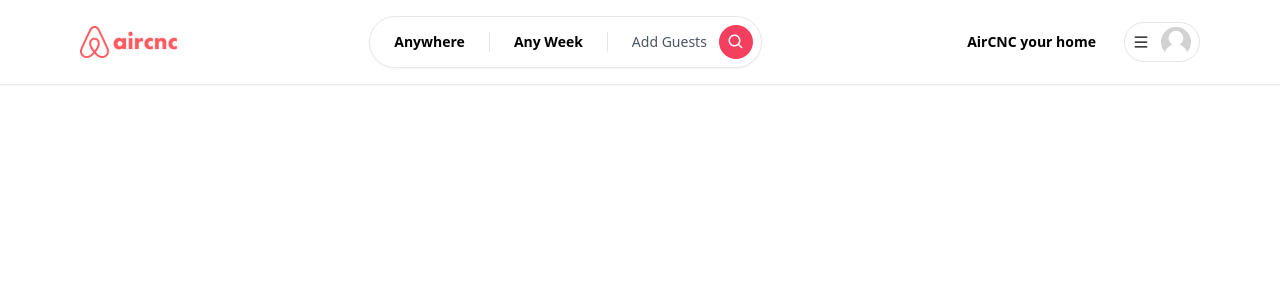
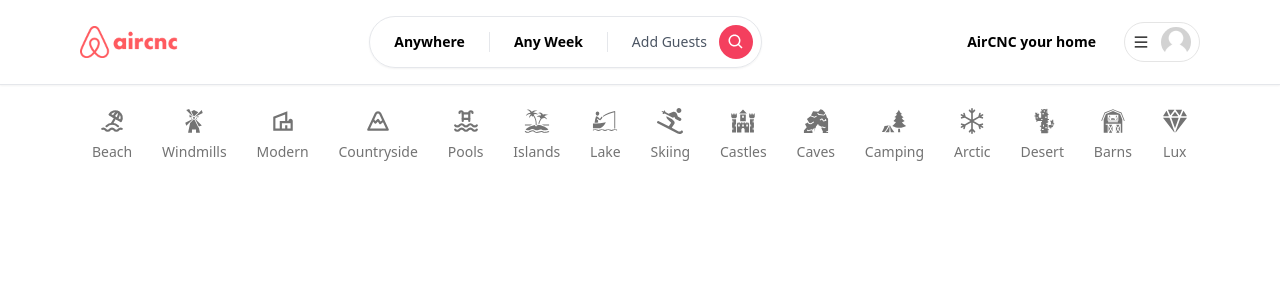
Before and after one commit to AbdullahWB/aircnc-project, a React (Vite) app: page / in a window 1280 px wide. Shown: the top 300 px of the page. Built offline with nearby package versions, Linux system fonts and the light colour scheme; no server answers.

Commit message:
make login

```diff
--- /dev/null
+++ b/src/Components/Categories/Categories.jsx
@@ -0,0 +1,22 @@
+import React from 'react';
+import Container from '../Shared/Container';
+import {categories} from './categoriesData'
+import CategoriesBox from './CategoriesBox';
+
+const Categories = () => {
+    return (
+        <Container>
+            <div className='pt-4 flex flex-row items-center justify-between overflow-x-auto'>
+                {
+                    categories.map((item) => <CategoriesBox
+                        key={item.label}
+                        label={item.label}
+                        icon={item.icon}
+                    ></CategoriesBox>)
+                }
+            </div>
+        </Container>
+    );
+};
+
+export default Categories;
--- /dev/null
+++ b/src/Components/Categories/CategoriesBox.jsx
@@ -0,0 +1,12 @@
+import React from 'react';
+
+const CategoriesBox = ({label, icon:Icon}) => {
+    return (
+        <div className='flex flex-col items-center justify-center gap-2 p-3 border-b-2 hover:text-neutral-800 border-transparent text-neutral-500'>
+            <Icon size={26} />
+            <div className='text-sm font-medium'>{label}</div>
+        </div>
+    );
+};
+
+export default CategoriesBox;
--- /dev/null
+++ b/src/Components/Categories/categoriesData.js
@@ -0,0 +1,93 @@
+import { TbBeach, TbMountain, TbPool } from 'react-icons/tb'
+import {
+  GiBarn,
+  GiBoatFishing,
+  GiCactus,
+  GiCastle,
+  GiCaveEntrance,
+  GiForestCamp,
+  GiIsland,
+  GiWindmill,
+} from 'react-icons/gi'
+import { FaSkiing } from 'react-icons/fa'
+import { BsSnow } from 'react-icons/bs'
+import { IoDiamond } from 'react-icons/io5'
+import { MdOutlineVilla } from 'react-icons/md'
+
+export const categories = [
+  {
+    label: 'Beach',
+    icon: TbBeach,
+    description: 'This property is close to the beach!',
+  },
+  {
+    label: 'Windmills',
+    icon: GiWindmill,
+    description: 'This property is has windmills!',
+  },
+  {
+    label: 'Modern',
+    icon: MdOutlineVilla,
+    description: 'This property is modern!',
+  },
+  {
+    label: 'Countryside',
+    icon: TbMountain,
+    description: 'This property is in the countryside!',
+  },
+  {
+    label: 'Pools',
+    icon: TbPool,
+    description: 'This is property has a beautiful pool!',
+  },
+  {
+    label: 'Islands',
+    icon: GiIsland,
+    description: 'This property is on an island!',
+  },
+  {
+    label: 'Lake',
+    icon: GiBoatFishing,
+    description: 'This property is near a lake!',
+  },
+  {
+    label: 'Skiing',
+    icon: FaSkiing,
+    description: 'This property has skiing activities!',
+  },
+  {
+    label: 'Castles',
+    icon: GiCastle,
+    description: 'This property is an ancient castle!',
+  },
+  {
+    label: 'Caves',
+    icon: GiCaveEntrance,
+    description: 'This property is in a spooky cave!',
+  },
+  {
+    label: 'Camping',
+    icon: GiForestCamp,
+    description: 'This property offers camping activities!',
+  },
+  {
+    label: 'Arctic',
+    icon: BsSnow,
+    description: 'This property is in arctic environment!',
+  },
+  {
+    label: 'Desert',
+    icon: GiCactus,
+    description: 'This property is in the desert!',
+  },
+  {
+    label: 'Barns',
+    icon: GiBarn,
+    description: 'This property is in a barn!',
+  },
+  {
+    label: 'Lux',
+    icon: IoDiamond,
+    description: 'This property is brand new and luxurious!',
+  },
+]
--- /dev/null
+++ b/src/Page/Home/Home.jsx
@@ -0,0 +1,12 @@
+import React from 'react';
+import Categories from '../../Components/Categories/Categories';
+
+const Home = () => {
+    return (
+        <div>
+            <Categories />
+        </div>
+    );
+};
+
+export default Home;
--- /dev/null
+++ b/src/Page/Login/Login.jsx
@@ -0,0 +1,143 @@
+import { Link, useNavigate } from 'react-router-dom'
+
+import { FcGoogle } from 'react-icons/fc'
+import { useContext, useRef } from 'react'
+import { AuthContext } from '../../providers/AuthProvider'
+import { toast } from 'react-hot-toast'
+import { TbFidgetSpinner } from 'react-icons/tb'
+
+const Login = () => {
+    const { resetPassword, signInWithGoogle, signIn, setLoading, loading, } = useContext(AuthContext)
+    const navigate = useNavigate()
+    const emailRef = useRef()
+
+    const handleSubmit = event => {
+        event.preventDefault()
+        const email = event.target.email.value
+        const password = event.target.password.value
+
+        signIn(email, password)
+            .then(result => {
+                console.log(result.user);
+                navigate('/')
+            })
+            .catch(err => {
+                setLoading(false)
+                toast.error(err.message);
+            })
+    }
+
+    const handleReset = () => {
+        const email = emailRef.current.value
+        resetPassword(email)
+        .then(() => {
+            toast.success("Please check your email for rest link")
+        })
+        .catch(err => {
+            setLoading(false)
+            toast.error(err.message);
+        })
+    }
+
+    const handleGoogleSignIn = () => {
+        signInWithGoogle()
+            .then(result => {
+                console.log(result.user);
+                navigate('/')
+            })
+            .catch(err => {
+                setLoading(false)
+                toast.error(err.message);
+            })
+    }
+
+    return (
+        <div className='flex justify-center items-center min-h-screen'>
+            <div className='flex flex-col max-w-md p-6 rounded-md sm:p-10 bg-gray-100 text-gray-900'>
+                <div className='mb-8 text-center'>
+                    <h1 className='my-3 text-4xl font-bold'>Log In</h1>
+                    <p className='text-sm text-gray-400'>
+                        Sign in to access your account
+                    </p>
+                </div>
+                <form
+                    noValidate=''
+                    action=''
+                    className='space-y-6 ng-untouched ng-pristine ng-valid'
+                    onSubmit={handleSubmit}
+                >
+                    <div className='space-y-4'>
+                        <div>
+                            <label htmlFor='email' className='block mb-2 text-sm'>
+                                Email address
+                            </label>
+                            <input
+                                type='email'
+                                name='email'
+                                ref={emailRef}
+                                id='email'
+                                required
+                                placeholder='Enter Your Email Here'
+                                className='w-full px-3 py-2 border rounded-md border-gray-300 focus:outline-rose-500 bg-gray-200 text-gray-900'
+                                data-temp-mail-org='0'
+                            />
+                        </div>
+                        <div>
+                            <div className='flex justify-between'>
+                                <label htmlFor='password' className='text-sm mb-2'>
+                                    Password
+                                </label>
+                            </div>
+                            <input
+                                type='password'
+                                name='password'
+                                id='password'
+                                required
+                                placeholder='*******'
+                                className='w-full px-3 py-2 border rounded-md border-gray-300 focus:outline-rose-500 bg-gray-200 text-gray-900'
+                            />
+                        </div>
+                    </div>
+
+                    <div>
+                        <button
+                            type='submit'
+                            className='bg-rose-500 w-full rounded-md py-3 text-white'
+                        >
+                            {loading ? <TbFidgetSpinner size={24} className='m-auto animate-spin' /> : 'Continue'}
+                        </button>
+                    </div>
+                </form>
+                <div onClick={handleReset} className='space-y-1'>
+                    <button className='text-xs hover:underline hover:text-rose-500 text-gray-400'>
+                        Forgot password?
+                    </button>
+                </div>
+                <div className='flex items-center pt-4 space-x-1'>
+                    <div className='flex-1 h-px sm:w-16 dark:bg-gray-700'></div>
+                    <p className='px-3 text-sm dark:text-gray-400'>
+                        Login with social accounts
+                    </p>
+                    <div className='flex-1 h-px sm:w-16 dark:bg-gray-700'></div>
+                </div>
+                <div onClick={handleGoogleSignIn} className='flex justify-center items-center space-x-2 border m-3 p-2 border-gray-300 border-rounded cursor-pointer'>
+                    <FcGoogle size={32} />
+
+                    <p>Continue with Google</p>
+                </div>
+                <p className='px-6 text-sm text-center text-gray-400'>
+                    Don't have an account yet?{' '}
+                    <Link
+                        to='/signup'
+                        className='hover:underline hover:text-rose-500 text-gray-600'
+                    >
+                        Sign up
+                    </Link>
+                    .
+                </p>
+            </div>
+        </div>
+    )
+}
+
+export default Login
--- /dev/null
+++ b/src/Page/SignUp/SignUp.jsx
@@ -0,0 +1,11 @@
+import React from 'react';
+
+const SignUp = () => {
+    return (
+        <div>
+
+        </div>
+    );
+};
+
+export default SignUp;
--- a/src/layouts/Main.jsx
+++ b/src/layouts/Main.jsx
@@ -1,9 +1,13 @@
+import { Outlet } from "react-router-dom"
 import Navbar from "../Components/Shared/Navbar/Navbar"
 
 const Main = () => {
   return (
     <div>
-      <Navbar></Navbar>
+      <Navbar />
+      <div className="pt-20 pb-20">
+        <Outlet />
+      </div>
     </div>
   )
 }
--- a/tailwind.config.js
+++ b/tailwind.config.js
@@ -1,31 +1,8 @@
 /** @type {import('tailwindcss').Config} */
 export default {
   content: ['./index.html', './src/**/*.{js,ts,jsx,tsx}'],
-  daisyui: {
-    themes: [
-      {
-        mytheme: {
-
-          "primary": "#aa033e",
-
-          "secondary": "#7fc93a",
-
-          "accent": "#6bea96",
-
-          "neutral": "#18151E",
-
-          "base-100": "#FFFFFF",
-
-          "info": "#16A2F3",
-
-          "success": "#2DBE7F",
-
-          "warning": "#F4B848",
-
-          "error": "#F55671",
-        },
-      },
-    ],
+  theme: {
+    extend: {},
   },
   plugins: [],
 }
```
Also changed, not shown: src/routes/Routes.jsx (+12 -0 lines).
